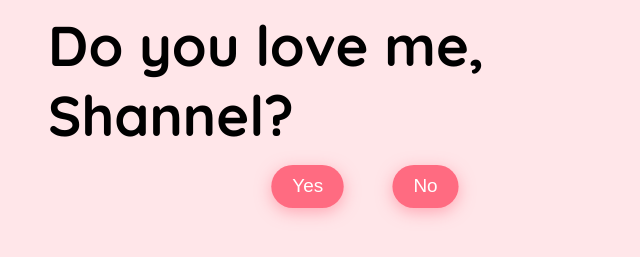
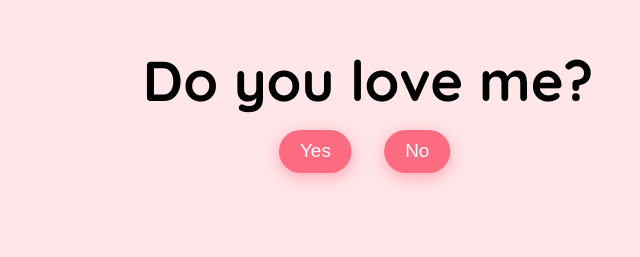
Before and after one commit to seizei23/my-website, a plain HTML site: page index.html in a window 1280 px wide. Shown: the part 331-588 px from the top of the page, without its empty margins (272-912 px from the left). Drawn offline with Linux system fonts and the light colour scheme.

Commit message:
index.html

```diff
--- a/index.html
+++ b/index.html
@@ -15,7 +15,7 @@
 
 <div class="question-container container">
 <video class="local-gif" src="Reply me love.mp4" autoplay muted loop></video>
-  <h2 class="question">Do you love me, Shannel?</h2>
+  <h2 class="question">Do you love me?</h2>
   <div class="button-container">
     <button class="yes-btn btn js-yes-btn">Yes</button>
     <button class="no-btn btn js-no-btn">No</button>
```
